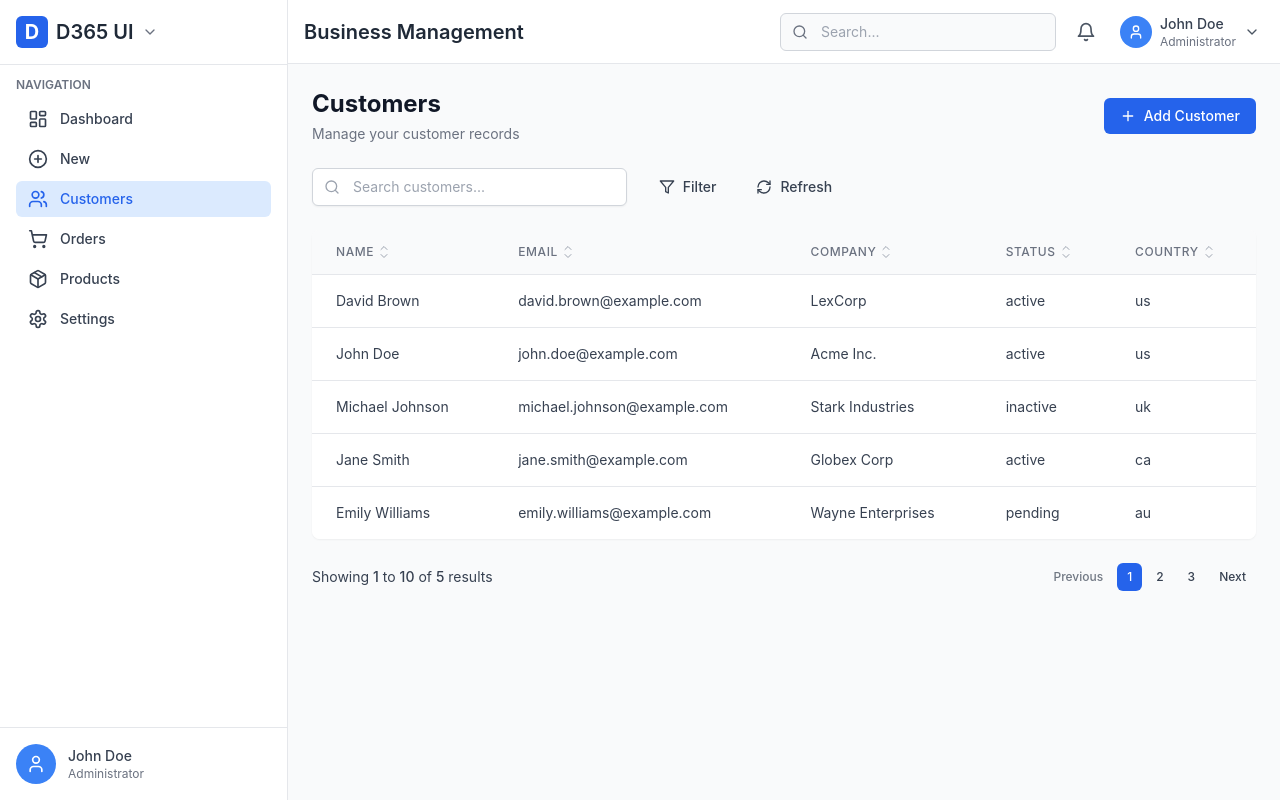
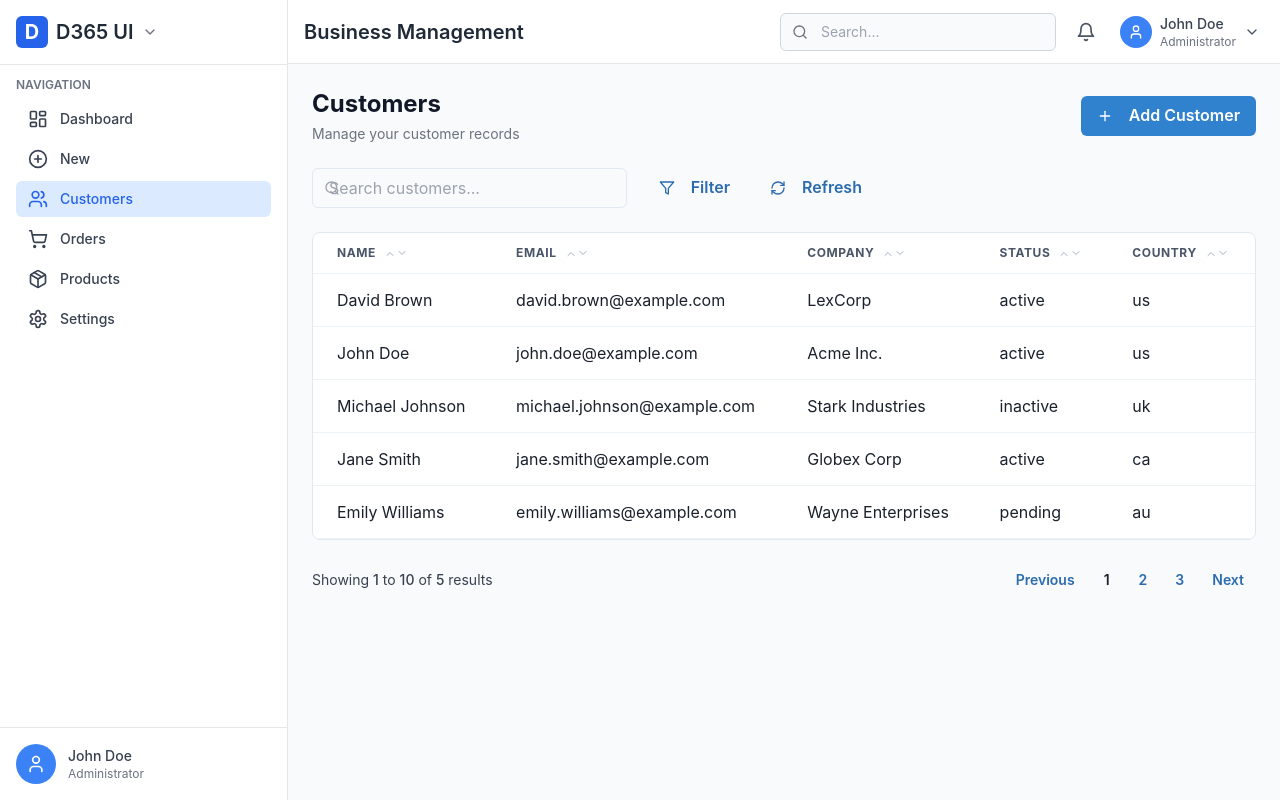
Before and after one commit to kishansinghverma/Unity-Frontend, a React (Vite) app: page /customers in a window 1280 px wide. Built offline with nearby package versions, Linux system fonts and the light colour scheme.

Commit message:
Convert components to Chakra UI

```diff
--- a/src/components/ui/Button.tsx
+++ b/src/components/ui/Button.tsx
@@ -1,63 +1,35 @@
-import React, { ButtonHTMLAttributes } from 'react';
+import React from 'react';
+import { Button as ChakraButton, ButtonProps as ChakraButtonProps } from '@chakra-ui/react';
 
-interface ButtonProps extends ButtonHTMLAttributes<HTMLButtonElement> {
-  variant?: 'primary' | 'secondary' | 'danger' | 'ghost';
-  size?: 'sm' | 'md' | 'lg';
-  isLoading?: boolean;
+interface ButtonProps extends Omit<ChakraButtonProps, 'leftIcon' | 'rightIcon'> {
   leftIcon?: React.ReactNode;
   rightIcon?: React.ReactNode;
+  isLoading?: boolean;
+  variant?: 'solid' | 'outline' | 'ghost' | 'link';
+  size?: 'xs' | 'sm' | 'md' | 'lg';
 }
 
 const Button: React.FC<ButtonProps> = ({
   children,
-  variant = 'primary',
-  size = 'md',
-  isLoading = false,
   leftIcon,
   rightIcon,
-  className = '',
-  disabled,
+  isLoading = false,
+  variant = 'solid',
+  size = 'md',
   ...props
 }) => {
-  const baseStyles = 'inline-flex items-center justify-center font-medium rounded-md transition-colors focus:outline-none focus:ring-2 focus:ring-offset-2';
-
-  const variantStyles = {
-    primary: 'bg-blue-600 hover:bg-blue-700 text-white focus:ring-blue-500',
-    secondary: 'bg-gray-200 hover:bg-gray-300 text-gray-800 focus:ring-gray-500',
-    danger: 'bg-red-600 hover:bg-red-700 text-white focus:ring-red-500',
-    ghost: 'bg-transparent hover:bg-gray-100 text-gray-700 dark:text-gray-300 dark:hover:bg-gray-700 focus:ring-gray-500',
-  };
-
-  const sizeStyles = {
-    sm: 'text-xs px-2.5 py-1.5',
-    md: 'text-sm px-4 py-2',
-    lg: 'text-base px-6 py-3',
-  };
-
-  const combinedClassName = `
-    ${baseStyles}
-    ${variantStyles[variant]}
-    ${sizeStyles[size]}
-    ${disabled || isLoading ? 'opacity-70 cursor-not-allowed' : ''}
-    ${className}
-  `;
-
   return (
-    <button
-      className={combinedClassName}
-      disabled={disabled || isLoading}
+    <ChakraButton
+      leftIcon={leftIcon ? <span className="mr-2">{leftIcon}</span> : undefined}
+      rightIcon={rightIcon ? <span className="ml-2">{rightIcon}</span> : undefined}
+      isLoading={isLoading}
+      variant={variant}
+      size={size}
+      colorScheme="blue"
       {...props}
     >
-      {isLoading && (
-        <svg className="animate-spin -ml-1 mr-2 h-4 w-4 text-current" xmlns="http://www.w3.org/2000/svg" fill="none" viewBox="0 0 24 24">
-          <circle className="opacity-25" cx="12" cy="12" r="10" stroke="currentColor" strokeWidth="4"></circle>
-          <path className="opacity-75" fill="currentColor" d="M4 12a8 8 0 018-8V0C5.373 0 0 5.373 0 12h4zm2 5.291A7.962 7.962 0 014 12H0c0 3.042 1.135 5.824 3 7.938l3-2.647z"></path>
-        </svg>
-      )}
-      {!isLoading && leftIcon && <span className="mr-2">{leftIcon}</span>}
       {children}
-      {!isLoading && rightIcon && <span className="ml-2">{rightIcon}</span>}
-    </button>
+    </ChakraButton>
   );
 };
 
--- a/src/components/ui/Card.tsx
+++ b/src/components/ui/Card.tsx
@@ -1,4 +1,5 @@
 import React, { ReactNode } from 'react';
+import { Box, Heading, Text, useColorModeValue } from '@chakra-ui/react';
 
 interface CardProps {
   children: ReactNode;
@@ -15,21 +16,41 @@ const Card: React.FC<CardProps> = ({
   className = '',
   footer
 }) => {
+  const bg = useColorModeValue('white', 'gray.800');
+  const borderColor = useColorModeValue('gray.200', 'gray.700');
+
   return (
-    <div className={`bg-white dark:bg-gray-800 rounded-lg shadow-sm border border-gray-200 dark:border-gray-700 overflow-hidden ${className}`}>
+    <Box
+      bg={bg}
+      borderWidth="1px"
+      borderColor={borderColor}
+      borderRadius="lg"
+      overflow="hidden"
+      className={className}
+      shadow="sm"
+    >
       {(title || description) && (
-        <div className="p-4 border-b border-gray-200 dark:border-gray-700">
-          {title && <h3 className="text-lg font-medium text-gray-800 dark:text-white">{title}</h3>}
-          {description && <p className="mt-1 text-sm text-gray-500 dark:text-gray-400">{description}</p>}
-        </div>
+        <Box p={4} borderBottomWidth="1px" borderColor={borderColor}>
+          {title && <Heading size="md">{title}</Heading>}
+          {description && (
+            <Text mt={1} fontSize="sm" color="gray.500">
+              {description}
+            </Text>
+          )}
+        </Box>
       )}
-      <div className="p-4">{children}</div>
+      <Box p={4}>{children}</Box>
       {footer && (
-        <div className="px-4 py-3 bg-gray-50 dark:bg-gray-700 border-t border-gray-200 dark:border-gray-600">
+        <Box
+          p={4}
+          borderTopWidth="1px"
+          borderColor={borderColor}
+          bg={useColorModeValue('gray.50', 'gray.700')}
+        >
           {footer}
-        </div>
+        </Box>
       )}
-    </div>
+    </Box>
   );
 };
 
--- a/src/components/ui/Input.tsx
+++ b/src/components/ui/Input.tsx
@@ -1,42 +1,31 @@
-import React, { InputHTMLAttributes, forwardRef } from 'react';
+import React, { forwardRef } from 'react';
+import {
+  FormControl,
+  FormLabel,
+  Input as ChakraInput,
+  FormErrorMessage,
+  FormHelperText,
+  InputProps as ChakraInputProps,
+} from '@chakra-ui/react';
 
-interface InputProps extends InputHTMLAttributes<HTMLInputElement> {
+interface InputProps extends ChakraInputProps {
   label?: string;
   error?: string;
   helperText?: string;
 }
 
 const Input = forwardRef<HTMLInputElement, InputProps>(
-  ({ label, error, helperText, className = '', ...props }, ref) => {
+  ({ label, error, helperText, required, ...props }, ref) => {
     return (
-      <div className="w-full">
-        {label && (
-          <label className="block text-sm font-medium text-gray-700 dark:text-gray-300 mb-1">
-            {label}
-            {props.required && <span className="ml-1 text-red-500">*</span>}
-          </label>
-        )}
-        <input
-          ref={ref}
-          className={`
-            w-full px-3 py-2 border rounded-md shadow-sm text-sm
-            ${error
-              ? 'border-red-500 focus:ring-red-500 focus:border-red-500'
-              : 'border-gray-300 dark:border-gray-600 focus:ring-blue-500 focus:border-blue-500'
-            }
-            dark:bg-gray-700 dark:text-white
-            transition-colors
-            ${className}
-          `}
-          {...props}
-        />
-        {error && (
-          <p className="mt-1 text-sm text-red-600 dark:text-red-400">{error}</p>
-        )}
-        {helperText && !error && (
-          <p className="mt-1 text-sm text-gray-500 dark:text-gray-400">{helperText}</p>
-        )}
-      </div>
+      <FormControl isInvalid={!!error} isRequired={required}>
+        {label && <FormLabel>{label}</FormLabel>}
+        <ChakraInput ref={ref} {...props} />
+        {error ? (
+          <FormErrorMessage>{error}</FormErrorMessage>
+        ) : helperText ? (
+          <FormHelperText>{helperText}</FormHelperText>
+        ) : null}
+      </FormControl>
     );
   }
 );
--- a/src/components/ui/Select.tsx
+++ b/src/components/ui/Select.tsx
@@ -1,6 +1,14 @@
-import React, { SelectHTMLAttributes, forwardRef } from 'react';
+import React, { forwardRef } from 'react';
+import {
+  FormControl,
+  FormLabel,
+  Select as ChakraSelect,
+  FormErrorMessage,
+  FormHelperText,
+  SelectProps as ChakraSelectProps,
+} from '@chakra-ui/react';
 
-interface SelectProps extends SelectHTMLAttributes<HTMLSelectElement> {
+interface SelectProps extends ChakraSelectProps {
   label?: string;
   error?: string;
   helperText?: string;
@@ -8,43 +16,24 @@ interface SelectProps extends SelectHTMLAttributes<HTMLSelectElement> {
 }
 
 const Select = forwardRef<HTMLSelectElement, SelectProps>(
-  ({ label, error, helperText, options, className = '', ...props }, ref) => {
+  ({ label, error, helperText, options, required, ...props }, ref) => {
     return (
-      <div className="w-full">
-        {label && (
-          <label className="block text-sm font-medium text-gray-700 dark:text-gray-300 mb-1">
-            {label}
-            {props.required && <span className="ml-1 text-red-500">*</span>}
-          </label>
-        )}
-        <select
-          ref={ref}
-          className={`
-            w-full px-3 py-2 border rounded-md shadow-sm text-sm
-            ${error
-              ? 'border-red-500 focus:ring-red-500 focus:border-red-500'
-              : 'border-gray-300 dark:border-gray-600 focus:ring-blue-500 focus:border-blue-500'
-            }
-            dark:bg-gray-700 dark:text-white
-            transition-colors
-            ${className}
-          `}
-          {...props}
-        >
+      <FormControl isInvalid={!!error} isRequired={required}>
+        {label && <FormLabel>{label}</FormLabel>}
+        <ChakraSelect ref={ref} {...props}>
           <option value="">Select an option</option>
           {options.map((option) => (
             <option key={option.value} value={option.value}>
               {option.label}
             </option>
           ))}
-        </select>
-        {error && (
-          <p className="mt-1 text-sm text-red-600 dark:text-red-400">{error}</p>
-        )}
-        {helperText && !error && (
-          <p className="mt-1 text-sm text-gray-500 dark:text-gray-400">{helperText}</p>
-        )}
-      </div>
+        </ChakraSelect>
+        {error ? (
+          <FormErrorMessage>{error}</FormErrorMessage>
+        ) : helperText ? (
+          <FormHelperText>{helperText}</FormHelperText>
+        ) : null}
+      </FormControl>
     );
   }
 );
--- a/src/components/ui/Table.tsx
+++ b/src/components/ui/Table.tsx
@@ -1,4 +1,18 @@
 import React from 'react';
+import {
+  Table as ChakraTable,
+  Thead,
+  Tbody,
+  Tr,
+  Th,
+  Td,
+  Box,
+  Text,
+  Flex,
+  Icon,
+  Spinner,
+  useColorModeValue,
+} from '@chakra-ui/react';
 import { ChevronUp, ChevronDown } from 'lucide-react';
 import { ListColumn, SortConfig } from '../../types';
 
@@ -21,108 +35,99 @@ function Table<T extends { id: string }>({
   isLoading = false,
   emptyMessage = 'No data available'
 }: TableProps<T>) {
+  const borderColor = useColorModeValue('gray.200', 'gray.700');
+  const hoverBg = useColorModeValue('gray.50', 'gray.700');
+
   if (isLoading) {
     return (
-      <div className="w-full bg-white dark:bg-gray-800 rounded-lg shadow-sm overflow-hidden">
-        <div className="h-64 flex items-center justify-center">
-          <div className="animate-pulse flex space-x-4">
-            <div className="flex-1 space-y-6 py-1">
-              <div className="h-2 bg-gray-200 dark:bg-gray-700 rounded"></div>
-              <div className="space-y-3">
-                <div className="grid grid-cols-3 gap-4">
-                  <div className="h-2 bg-gray-200 dark:bg-gray-700 rounded col-span-2"></div>
-                  <div className="h-2 bg-gray-200 dark:bg-gray-700 rounded col-span-1"></div>
-                </div>
-                <div className="h-2 bg-gray-200 dark:bg-gray-700 rounded"></div>
-              </div>
-            </div>
-          </div>
-        </div>
-      </div>
+      <Flex justify="center" align="center" h="64" bg={useColorModeValue('white', 'gray.800')} borderRadius="lg">
+        <Spinner />
+      </Flex>
     );
   }
 
   if (data.length === 0) {
     return (
-      <div className="w-full bg-white dark:bg-gray-800 rounded-lg shadow-sm overflow-hidden">
-        <div className="h-64 flex flex-col items-center justify-center text-gray-500 dark:text-gray-400">
-          <svg className="w-12 h-12 mb-4" fill="none" stroke="currentColor" viewBox="0 0 24 24">
-            <path strokeLinecap="round" strokeLinejoin="round" strokeWidth={1.5} d="M20 13V6a2 2 0 00-2-2H6a2 2 0 00-2 2v7m16 0v5a2 2 0 01-2 2H6a2 2 0 01-2-2v-5m16 0h-2.586a1 1 0 00-.707.293l-2.414 2.414a1 1 0 01-.707.293h-3.172a1 1 0 01-.707-.293l-2.414-2.414A1 1 0 006.586 13H4" />
-          </svg>
-          <p>{emptyMessage}</p>
-        </div>
-      </div>
+      <Flex
+        direction="column"
+        justify="center"
+        align="center"
+        h="64"
+        bg={useColorModeValue('white', 'gray.800')}
+        borderRadius="lg"
+      >
+        <Text color="gray.500">{emptyMessage}</Text>
+      </Flex>
     );
   }
 
   return (
-    <div className="w-full bg-white dark:bg-gray-800 rounded-lg shadow-sm overflow-hidden">
-      <div className="overflow-x-auto">
-        <table className="min-w-full divide-y divide-gray-200 dark:divide-gray-700">
-          <thead className="bg-gray-50 dark:bg-gray-700">
-            <tr>
+    <Box
+      borderWidth="1px"
+      borderColor={borderColor}
+      borderRadius="lg"
+      overflow="hidden"
+      bg={useColorModeValue('white', 'gray.800')}
+    >
+      <Box overflowX="auto">
+        <ChakraTable variant="simple">
+          <Thead>
+            <Tr>
               {columns.map((column) => (
-                <th
-                  key={column.id}
-                  scope="col"
-                  className="px-6 py-3 text-left text-xs font-medium text-gray-500 dark:text-gray-300 uppercase tracking-wider cursor-default"
-                >
-                  <div className="flex items-center space-x-1">
-                    <span>{column.label}</span>
+                <Th key={column.id}>
+                  <Flex align="center" cursor={column.sortable ? 'pointer' : 'default'}>
+                    <Text onClick={() => column.sortable && onSort && onSort(column.accessor)}>
+                      {column.label}
+                    </Text>
                     {column.sortable && (
-                      <button
-                        onClick={() => onSort && onSort(column.accessor)}
-                        className="focus:outline-none"
-                      >
-                        <span className="flex flex-col">
-                          <ChevronUp
-                            className={`w-3 h-3 ${
-                              sortConfig?.field === column.accessor && sortConfig?.direction === 'asc'
-                                ? 'text-blue-600 dark:text-blue-400'
-                                : 'text-gray-400'
-                            }`}
-                          />
-                          <ChevronDown
-                            className={`w-3 h-3 -mt-1 ${
-                              sortConfig?.field === column.accessor && sortConfig?.direction === 'desc'
-                                ? 'text-blue-600 dark:text-blue-400'
-                                : 'text-gray-400'
-                            }`}
-                          />
-                        </span>
-                      </button>
+                      <Box ml={2}>
+                        <Icon
+                          as={ChevronUp}
+                          w={3}
+                          h={3}
+                          color={
+                            sortConfig?.field === column.accessor && sortConfig?.direction === 'asc'
+                              ? 'blue.500'
+                              : 'gray.400'
+                          }
+                        />
+                        <Icon
+                          as={ChevronDown}
+                          w={3}
+                          h={3}
+                          mt="-2px"
+                          color={
+                            sortConfig?.field === column.accessor && sortConfig?.direction === 'desc'
+                              ? 'blue.500'
+                              : 'gray.400'
+                          }
+                        />
+                      </Box>
                     )}
-                  </div>
-                </th>
+                  </Flex>
+                </Th>
               ))}
-            </tr>
-          </thead>
-          <tbody className="bg-white divide-y divide-gray-200 dark:bg-gray-800 dark:divide-gray-700">
+            </Tr>
+          </Thead>
+          <Tbody>
             {data.map((item) => (
-              <tr
+              <Tr
                 key={item.id}
                 onClick={() => onRowClick && onRowClick(item)}
-                className={`${
-                  onRowClick ? 'cursor-pointer hover:bg-gray-50 dark:hover:bg-gray-700' : ''
-                } transition-colors`}
+                cursor={onRowClick ? 'pointer' : 'default'}
+                _hover={{ bg: onRowClick ? hoverBg : 'transparent' }}
               >
-                {columns.map((column) => {
-                  const value = item[column.accessor];
-                  return (
-                    <td
-                      key={`${item.id}-${column.id}`}
-                      className="px-6 py-4 whitespace-nowrap text-sm text-gray-700 dark:text-gray-300"
-                    >
-                      {value}
-                    </td>
-                  );
-                })}
-              </tr>
+                {columns.map((column) => (
+                  <Td key={`${item.id}-${column.id}`}>
+                    {item[column.accessor]}
+                  </Td>
+                ))}
+              </Tr>
             ))}
-          </tbody>
-        </table>
-      </div>
-    </div>
+          </Tbody>
+        </ChakraTable>
+      </Box>
+    </Box>
   );
 }
 
```
